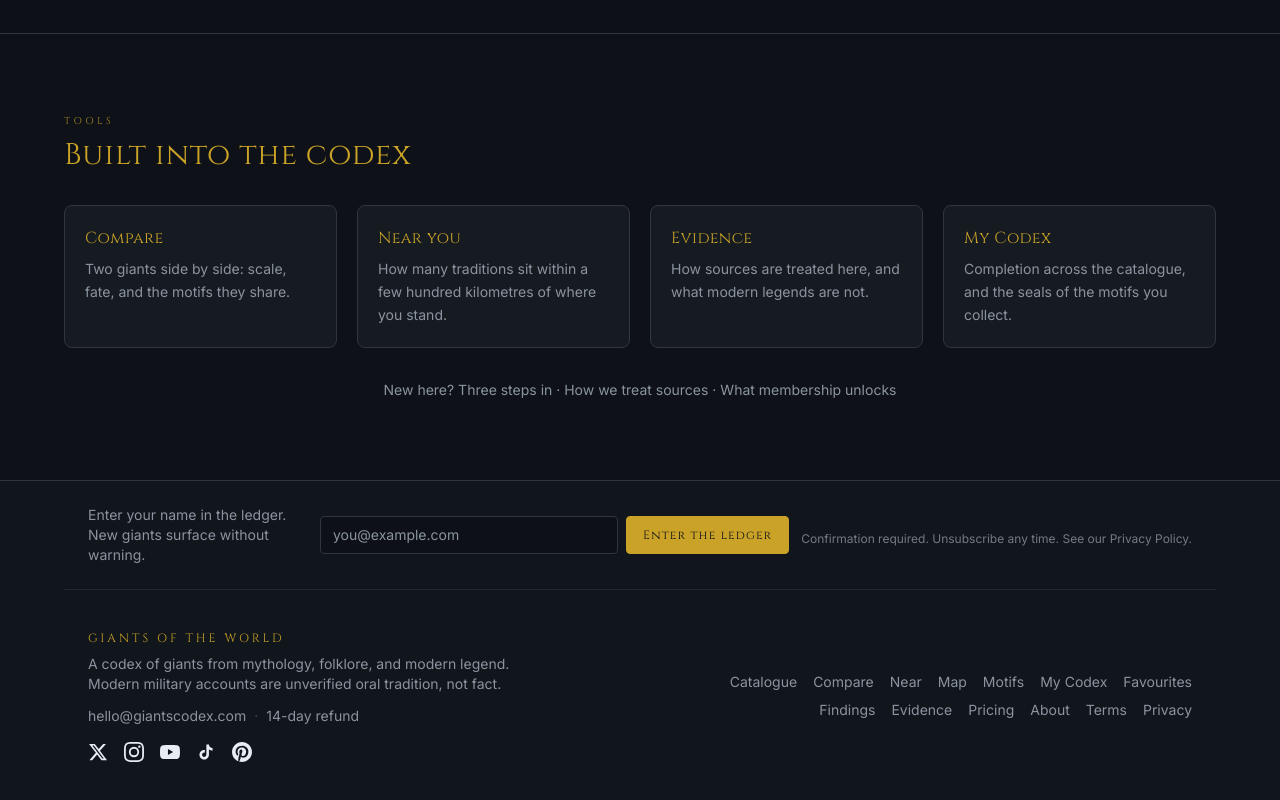
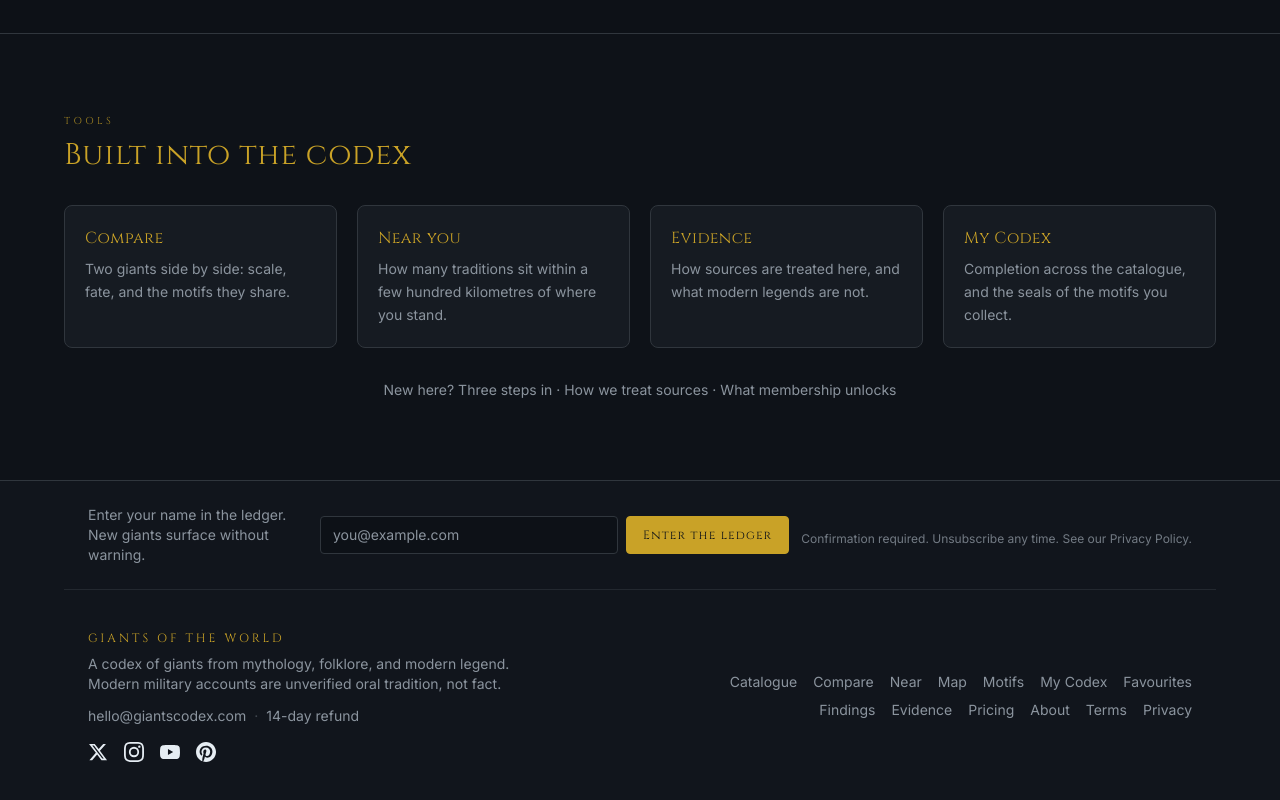
Before and after one commit to silvio-meter/giants-of-the-world, a Next.js app: page / in a window 1280 px wide. Shown: the part 2280-3080 px from the top of the page. Built offline with nearby package versions, Linux system fonts and the light colour scheme; no server answers.

Commit message:
Remove TikTok from social links and short redirects (#64)
Account closed; drop footer icon, bio short link, robots disallow, and UTM table row.

```diff
--- a/next.config.ts
+++ b/next.config.ts
@@ -67,7 +67,7 @@ const securityHeaders = [
  * is marketing metadata that may well be retuned later. A temporary redirect
  * keeps that editable.
  */
-const socialShortLinks = ["x", "instagram", "youtube", "pinterest", "tiktok"];
+const socialShortLinks = ["x", "instagram", "youtube", "pinterest"];
 
 const nextConfig: NextConfig = {
   images: {
--- a/src/app/robots.ts
+++ b/src/app/robots.ts
@@ -31,7 +31,6 @@ export default function robots(): MetadataRoute.Robots {
           "/instagram",
           "/youtube",
           "/pinterest",
-          "/tiktok",
           // The confirmation link is noindex in its own metadata, but it is
           // also pointless to crawl and carries a token.
           "/subscribe/confirm",
--- a/src/components/Footer.tsx
+++ b/src/components/Footer.tsx
@@ -4,7 +4,6 @@ import {
   XIcon,
   InstagramIcon,
   YouTubeIcon,
-  TikTokIcon,
   PinterestIcon,
 } from "./SocialIcons";
 import { refundDays, socialLinks, supportEmail } from "@/lib/site";
@@ -13,7 +12,6 @@ const SOCIAL_ICONS: Record<string, React.ComponentType<React.SVGProps<SVGSVGElem
   X: XIcon,
   Instagram: InstagramIcon,
   YouTube: YouTubeIcon,
-  TikTok: TikTokIcon,
   Pinterest: PinterestIcon,
 };
 
--- a/src/components/SocialIcons.tsx
+++ b/src/components/SocialIcons.tsx
@@ -24,14 +24,6 @@ export function YouTubeIcon(props: React.SVGProps<SVGSVGElement>) {
   );
 }
 
-export function TikTokIcon(props: React.SVGProps<SVGSVGElement>) {
-  return (
-    <svg viewBox="0 0 24 24" fill="currentColor" {...props}>
-      <path d="M16.6 5.82s.51.5 0 0A4.278 4.278 0 0 1 15.54 3h-3.09v12.4a2.592 2.592 0 0 1-2.59 2.5c-1.42 0-2.6-1.16-2.6-2.6 0-1.72 1.66-3.01 3.37-2.48V9.66c-3.45-.46-6.47 2.22-6.47 5.64 0 3.33 2.76 5.7 5.69 5.7 3.14 0 5.69-2.55 5.69-5.7V9.01a7.35 7.35 0 0 0 4.3 1.38V7.3s-1.88.09-3.24-1.48z" />
-    </svg>
-  );
-}
-
 export function PinterestIcon(props: React.SVGProps<SVGSVGElement>) {
   return (
     <svg viewBox="0 0 24 24" fill="currentColor" {...props}>
--- a/src/lib/site.ts
+++ b/src/lib/site.ts
@@ -26,11 +26,6 @@ export const socialLinks: { platform: string; handle: string; url: string }[] =
     url: "https://www.youtube.com/@GiantsCodex",
   },
   {
-    platform: "TikTok",
-    handle: "@giantscodex",
-    url: "https://www.tiktok.com/@giantscodex",
-  },
-  {
     platform: "Pinterest",
     handle: "giantsoftheworld",
     url: "https://www.pinterest.com/giantsoftheworld/",
```
Also changed, not shown: 1 other file (tests, documents, lock files or other folders).
